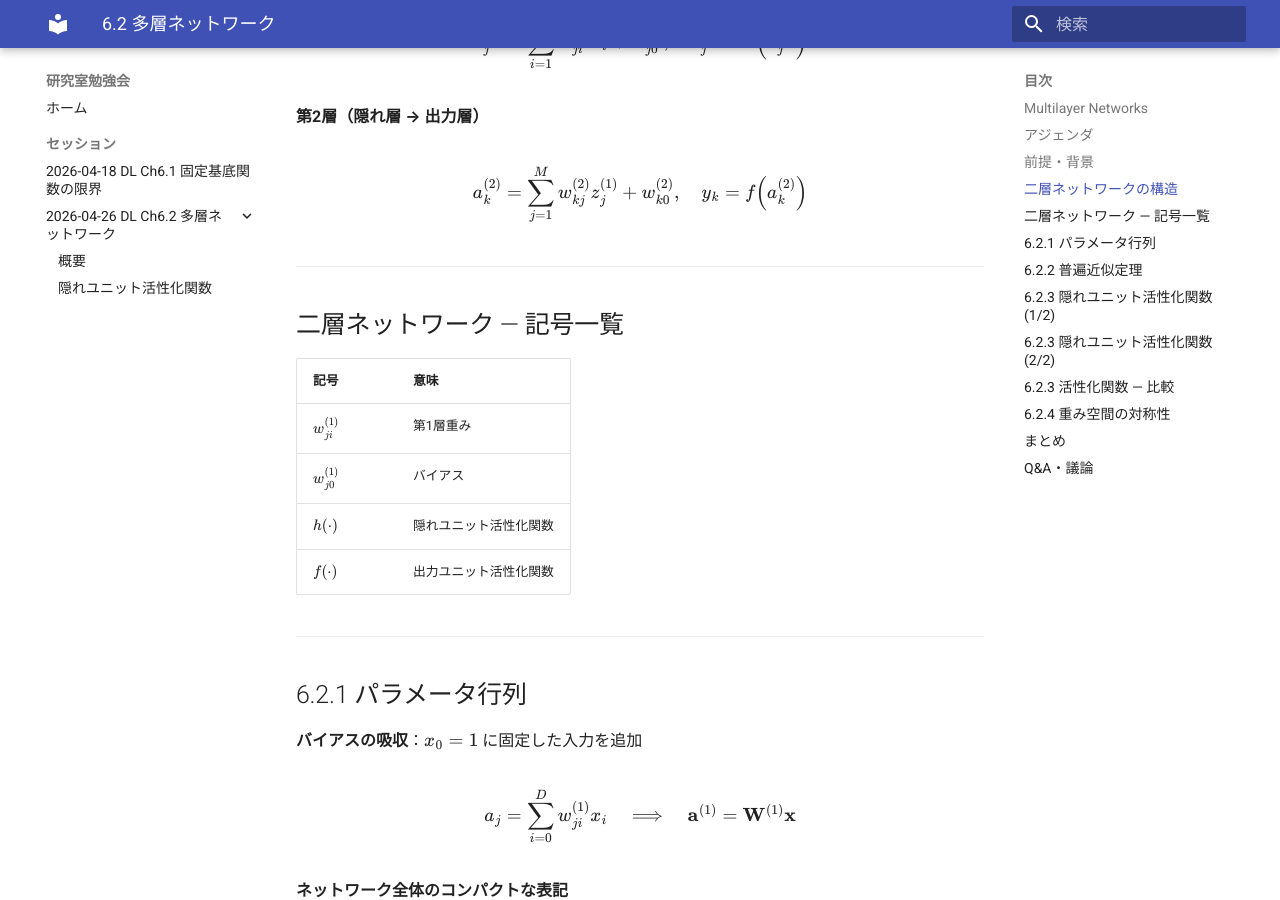
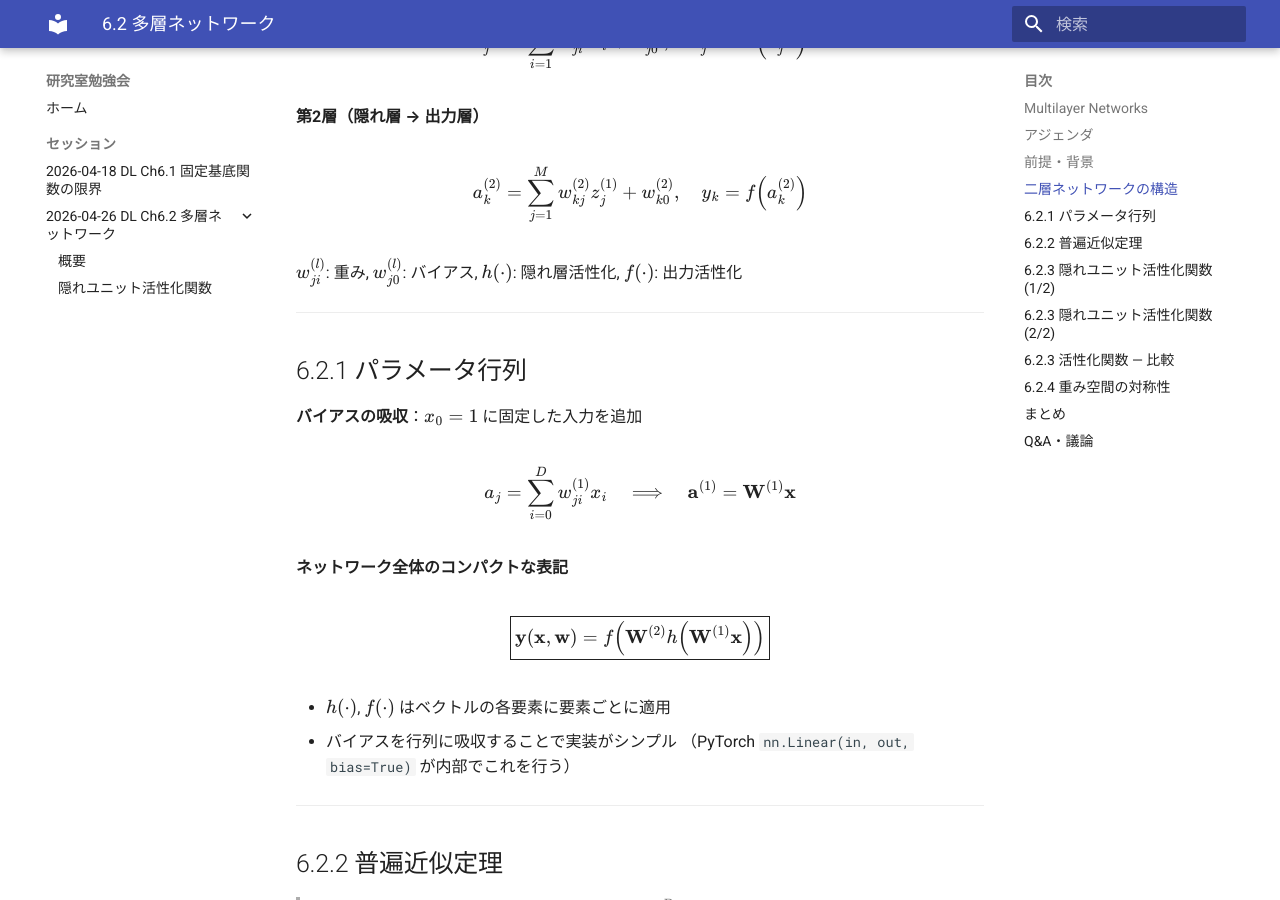
Before and after one commit to shuheikomatsuki/lab-seminars, an MkDocs documentation site: the page built from docs/sessions/2026-04-26-6-2/slides.md, in a window 1280 px wide and 900 px high, scrolled down 1134 px. Built offline with MkDocs 1.6.1 and Material for MkDocs 9.7.7, drawn with Linux system fonts in a browser that asks for light colours.

Commit message:
fix: remove redundant symbol list section for two-layer network in slides

```diff
--- a/docs/sessions/2026-04-26-6-2/slides.md
+++ b/docs/sessions/2026-04-26-6-2/slides.md
@@ -62,16 +62,7 @@ $$a_j^{(1)} = \sum_{i=1}^{D} w_{ji}^{(1)} x_i + w_{j0}^{(1)}, \quad z_j^{(1)} =
 
 $$a_k^{(2)} = \sum_{j=1}^{M} w_{kj}^{(2)} z_j^{(1)} + w_{k0}^{(2)}, \quad y_k = f\!\left(a_k^{(2)}\right)$$
 
----
-
-## 二層ネットワーク — 記号一覧
-
-| 記号 | 意味 |
-|------|------|
-| $w_{ji}^{(1)}$ | 第1層重み |
-| $w_{j0}^{(1)}$ | バイアス |
-| $h(\cdot)$ | 隠れユニット活性化関数 |
-| $f(\cdot)$ | 出力ユニット活性化関数 |
+$w_{ji}^{(l)}$: 重み, $w_{j0}^{(l)}$: バイアス, $h(\cdot)$: 隠れ層活性化, $f(\cdot)$: 出力活性化
 
 ---
 
```
